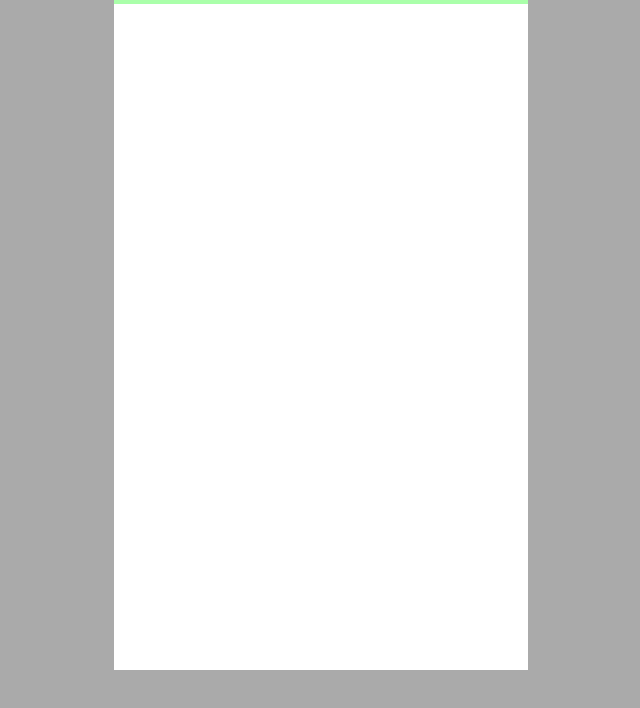
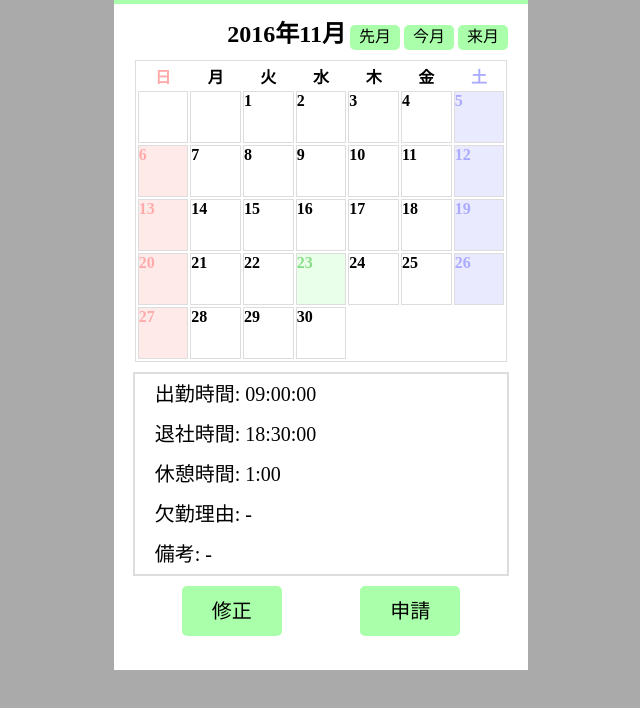
Before and after one commit to ykishi0531/knt_htmlMock, a plain HTML site: page calendar.html in a window 1280 px wide. Shown: the part 66-774 px from the top of the page, without its empty margins (319-959 px from the left). Drawn offline with nearby package versions, Linux system fonts and the light colour scheme.

Commit message:
カレンダー画面作成

```diff
--- a/calendar.html
+++ b/calendar.html
@@ -5,7 +5,7 @@
     <link href="https://maxcdn.bootstrapcdn.com/font-awesome/4.7.0/css/font-awesome.min.css" rel="stylesheet" />
     <link href="./css/base.css" rel="stylesheet" type="text/css" />
     <script type="text/javascript" src="https://code.jquery.com/jquery-2.2.4.min.js"></script>
-    <script type="text/javascript" src="./js/dakoku.js"></script>
+    <script type="text/javascript" src="./js/calendar.js"></script>
     <script type="text/javascript" src="./js/menu.js"></script>
   </head>
   <body>
@@ -27,6 +27,60 @@
         </li>
       </ul>
       <div id="body_wrapper">
+        <div id="contentsMenu">
+          <div id="ym" class="cal">----年--月</div>
+          <div id="prev" class="cal button min green">
+            先月
+          </div>
+          <div id="now" class="cal button min green">
+            今月
+          </div>
+          <div id="next" class="cal button min green">
+            来月
+          </div>
+        </div>
+        <table id="calendar">
+          <thead>
+          </thead>
+          <tbody>
+            <tr>
+              <th class="sunday">日</th>
+              <th>月</th>
+              <th>火</th>
+              <th>水</th>
+              <th>木</th>
+              <th>金</th>
+              <th class="satday">土</th>
+            </tr>
+          </tbody>
+        </table>
+      </div>
+      <div id="detail">
+        <ul>
+          <li>
+            出勤時間: 09:00:00
+          </li>
+          <li>
+            退社時間:  18:30:00
+          </li>
+          <li>
+            休憩時間:  1:00
+          </li>
+          <li>
+            欠勤理由:  -
+          </li>
+          <li>
+            備考:  -
+          </li>
+        </ul>
+      </div>
+      <div id="footer">
+        <div id="edit" class="button green">
+          修正
+        </div>
+        <div id="insert" class="button green">
+          申請
+        </div>
       </div>
     </div>
   </body>
--- a/css/base.css
+++ b/css/base.css
@@ -1,4 +1,4 @@
-html, body, div {
+html, body, div, td {
   margin: 0;
   padding: 0;
 }
@@ -115,3 +115,82 @@ ul.center {
 span.time {
   padding-left: 1em;
 }
+
+table#calendar {
+  margin: 0 auto;
+  width: 90%;
+  border: solid 1px #ddd;
+}
+table#calendar td {
+  font-weight: bold;
+  vertical-align: top;
+  border: solid 1px #ddd;
+  height: 50px;
+}
+th.sunday {
+  color: #faa;
+}
+th.satday {
+  color: #aaf;
+}
+td.noLine {
+  border: none;
+}
+td.satday {
+  color: #aaf;
+  background: #eaeaff;
+}
+td.sunday {
+  color: #faa;
+  background: #ffeaea;
+}
+td.today {
+  color: #8d8;
+  background: #eaffea;
+}
+div#contentsMenu {
+  padding: 10px;
+  text-align: right;
+  margin-right: 10px;
+}
+div#ym {
+  font-weight: bold;
+}
+div.cal {
+  display:inline-block;
+  font-size: 24px;
+}
+div.button.min {
+  font-size: 16px;
+  width: 50px;
+  height: 25px;
+  line-height: 1.5;
+}
+div#detail {
+  margin: 10px auto 0 auto;
+  border: solid 2px #ddd;
+  width: 90%;
+  height: 200px;
+  overflow-y: scroll;
+}
+div#detail ul {
+  list-style-type: none;
+  margin: 0 0 0 0;
+  padding-left: 1em;
+  font-size: 20px;
+  line-height: 2;
+}
+div#footer {
+  margin: 10px auto;
+  width: 90%;
+  text-align: center;
+}
+div#footer div {
+  display:inline-block;
+}
+div#edit {
+  margin-right: 10%;
+}
+div#insert {
+  margin-left: 10%;
+}
--- /dev/null
+++ b/js/calendar.js
@@ -0,0 +1,81 @@
+$(function() {
+
+  var now = new Date();
+  var year = now.getFullYear();
+  var mon = now.getMonth()+1;
+  var day = now.getDate();
+
+  var nowYear = year;
+  var nowMonth = mon;
+
+  $('div#ym').text(year + '年' + mon + '月  ');
+  createCalendar(year, mon, day);
+
+
+  $('div#prev').click(function () {
+    var prev = new Date(year, mon - 2, 1);
+    year = prev.getFullYear();
+    mon = prev.getMonth()+1;
+
+    $('div#ym').text(year + '年' + mon + '月  ');
+    createCalendar(year, mon, 0);
+  })
+
+  $('div#next').click(function () {
+    var next = new Date(year, mon, 1);
+    year = next.getFullYear();
+    mon = next.getMonth()+1;
+
+    $('div#ym').text(year + '年' + mon + '月  ');
+    createCalendar(year, mon, 0);
+  })
+
+  $('div#now').click(function () {
+    now = new Date();
+    year = now.getFullYear();
+    mon = now.getMonth()+1;
+    day = now.getDate();
+
+    $('div#ym').text(year + '年' + mon + '月  ');
+    createCalendar(year, mon, day);
+  })
+
+  function createCalendar(y, m, d) {
+    $('tr').remove('tr:not(:first)')
+    var firstDate = new Date(y, m - 1, 1);
+    var firstDayOfWeek = firstDate.getDay();
+
+    var targetYear = firstDate.getFullYear();
+    var targetMon = firstDate.getMonth() + 1;
+
+    var lastDate = new Date(y, m, 0);
+    var lastDay = lastDate.getDate();
+
+    var trTag;
+    var day = 0;
+    for( var i = 0; i < lastDay + firstDayOfWeek; i++) {
+      if( i == 0 || i % 7 == 0 ) {
+        trTag = $('<tr></tr>');
+        $('tbody').append(trTag);
+      };
+      if( i < firstDayOfWeek ) {
+        trTag.append('<td class="noLine"></td>');
+        continue;
+      }
+      day++;
+      var cls = '';
+      if( nowYear == targetYear
+        && nowMonth == targetMon
+        && day == d ) {
+        cls = ' today';
+      }
+      if( i % 7 == 6 ) {
+        cls += ' satday';
+      }
+      else if ( i % 7 == 0 ) {
+        cls += ' sunday'
+      }
+      trTag.append('<td class="' + cls + '">' + day + '</td>');
+    }
+  }
+})
```
